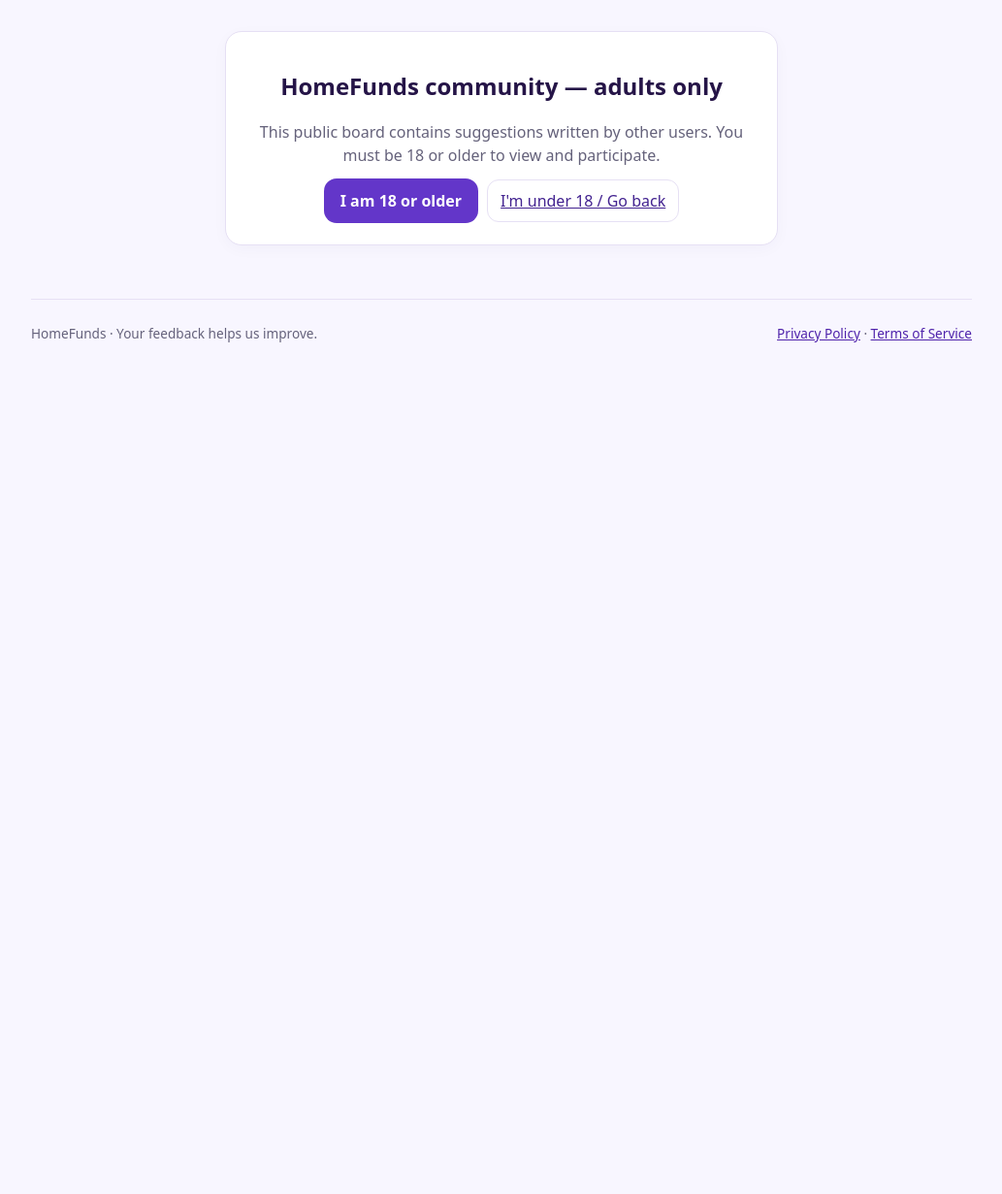
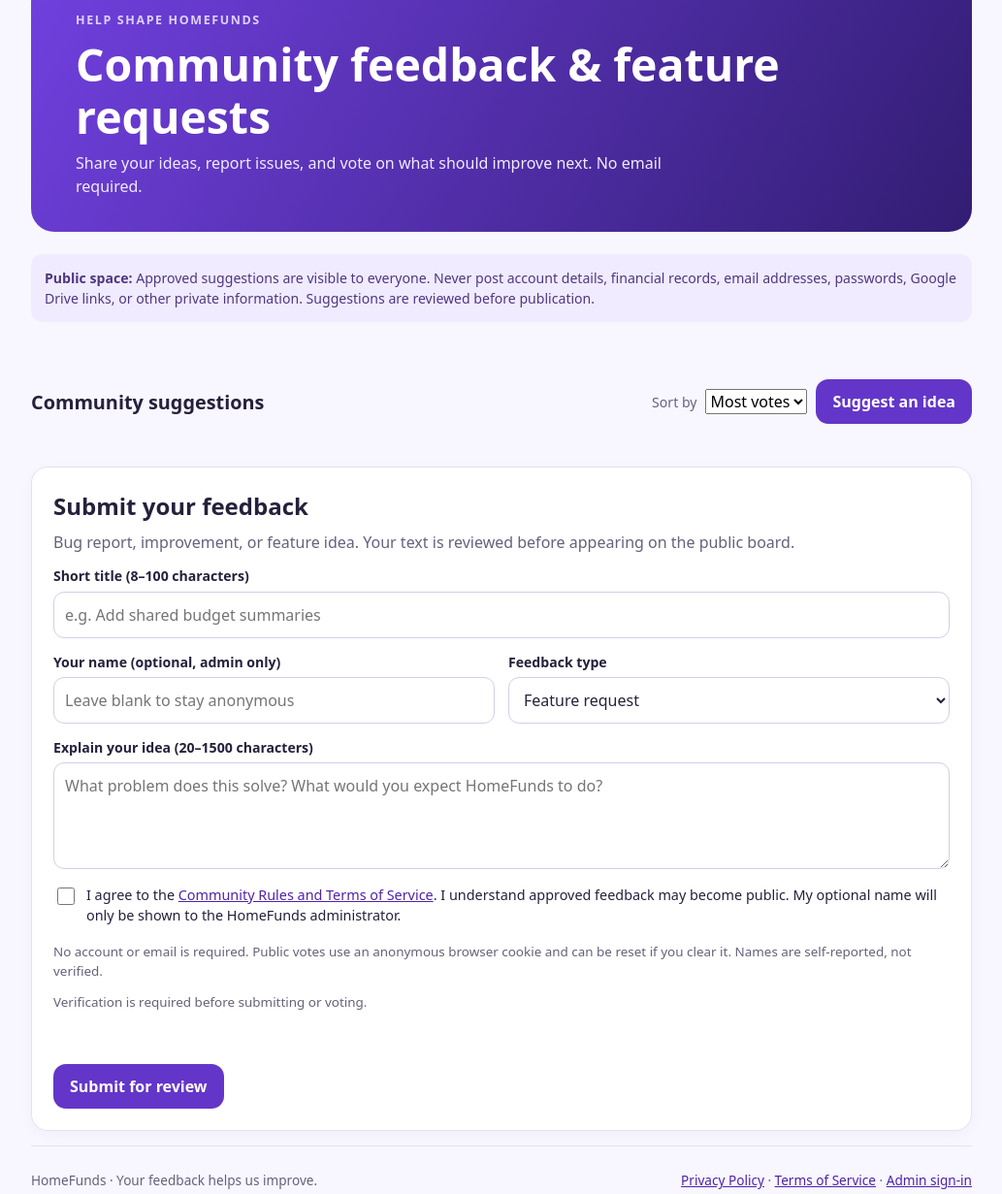
Before and after one commit to signiswellfire-cmd/homefunds-privacy-policy, a plain HTML site: page feedback.html in a window 1280 px wide. Shown: the part 104-1335 px from the top of the page at 97% size, without its empty margins (123-1156 px from the left). Before the commit the page ends 800 px from the top, so only its background shows below. Drawn offline with Linux system fonts and the light colour scheme; a script that the page names is missing.

Commit message:
fix: remove unnecessary adult gate and add optional private submitter name

```diff
--- a/feedback.html
+++ b/feedback.html
@@ -51,9 +51,6 @@
     .report-form select{border:1px solid var(--line);border-radius:9px;padding:7px}
     .checkboxrow{display:flex;align-items:flex-start;gap:9px;margin:16px 0;font-size:.9rem}
     .checkboxrow input{min-width:18px;min-height:18px;accent-color:var(--purple)}
-    .age-panel{margin:55px auto;max-width:570px;text-align:center}
-    .age-panel .controls{justify-content:center}
-    .age-panel h1{line-height:1.2;color:var(--deep)}
     .field{display:flex;flex-direction:column;gap:5px}
     .field.full{grid-column:1/-1}
     .field label{font-weight:650;font-size:.88rem}
@@ -80,15 +77,6 @@
       <nav aria-label="Main navigation"><a href="home.html">Home</a><a href="./">Privacy</a><a href="terms.html">Terms</a></nav>
     </header>
     <main>
-      <section id="age-gate" class="panel age-panel">
-        <h1>HomeFunds community — adults only</h1>
-        <p class="muted">This public board contains suggestions written by other users. You must be 18 or older to view and participate.</p>
-        <div class="controls">
-          <button id="enter-board" class="primary" type="button">I am 18 or older</button>
-          <a class="ghost" href="home.html">I'm under 18 / Go back</a>
-        </div>
-      </section>
-      <div id="community-content" class="hidden">
       <section class="hero">
         <div class="eyebrow">HELP SHAPE HOMEFUNDS</div>
         <h1>Community feedback &amp; feature requests</h1>
@@ -121,6 +109,10 @@
               <input id="title" name="title" minlength="8" maxlength="100" required autocomplete="off" placeholder="e.g. Add shared budget summaries">
             </div>
             <div class="field">
+              <label for="submitter-name">Your name (optional, admin only)</label>
+              <input id="submitter-name" name="submitter-name" maxlength="60" autocomplete="nickname" placeholder="Leave blank to stay anonymous">
+            </div>
+            <div class="field">
               <label for="category">Feedback type</label>
               <select id="category" name="category" required>
                 <option value="feature">Feature request</option>
@@ -134,20 +126,19 @@
             </div>
           </div>
           <label class="checkboxrow"><input type="checkbox" id="accept-terms" required>
-            <span>I agree to the <a href="terms.html" target="_blank" rel="noopener">Community Rules and Terms of Service</a>. I confirm I am 18 or older, and understand that approved text may become public.</span>
+            <span>I agree to the <a href="terms.html" target="_blank" rel="noopener">Community Rules and Terms of Service</a>. I understand approved feedback may become public. My optional name will only be shown to the HomeFunds administrator.</span>
           </label>
-          <p class="muted" style="font-size:.84rem">You don't need to provide a name or email. Public votes use an anonymous browser cookie and can be reset if you clear it.</p>
+          <p class="muted" style="font-size:.84rem">No account or email is required. Public votes use an anonymous browser cookie and can be reset if you clear it. Names are self-reported, not verified.</p>
           <p class="muted" style="font-size:.84rem">Verification is required before submitting or voting.</p>
           <div id="turnstile" aria-label="Spam prevention"></div>
           <div id="form-message" class="status" role="status" aria-live="polite"></div>
           <button class="primary" id="submit-button" type="submit">Submit for review</button>
         </form>
       </section>
-      </div>
     </main>
     <footer class="bottom">
       <span>HomeFunds · Your feedback helps us improve.</span>
-      <span><a href="./">Privacy Policy</a> · <a href="terms.html">Terms of Service</a></span>
+      <span><a href="./">Privacy Policy</a> · <a href="terms.html">Terms of Service</a> · <a href="admin.html">Admin sign-in</a></span>
     </footer>
   </div>
 </body>
```
